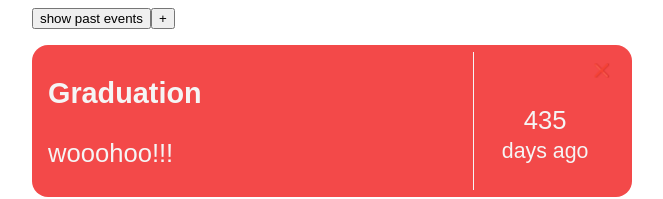
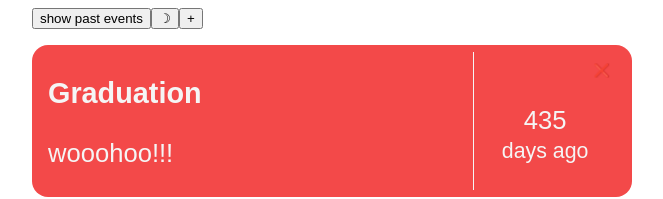
Before and after one commit to SydneyGoodwill/vue-countdown-starter, a Vue app: page / in a window 1280 px wide. Shown: the top 199 px of the page, without its empty margins (308-971 px from the left). Built offline with nearby package versions, Linux system fonts and the light colour scheme.

Commit message:
got grayMode toggle working

```diff
--- a/src/App.vue
+++ b/src/App.vue
@@ -1,20 +1,24 @@
 <template>
   <teleport to="#modal">
     <AddUpdateForm
-    v-if="showForm"
-    @close-form="closeForm()"
-    @add-new-event="add($event)"
-    @update-event="update($event)"
-    :currentEvent="currentEvent"
+      v-if="showForm"
+      @close-form="closeForm()"
+      @add-new-event="add($event)"
+      @update-event="update($event)"
+      :currentEvent="currentEvent"
     />
   </teleport>
   <div class="options">
     <button @click="showPastEvents = !showPastEvents">show past events</button>
+    <button @click="grayModeSet = !grayModeSet">
+      {{ grayModeSet ? "&#9788;" : "&#9789;" }}
+    </button>
     <button class="addNew" @click="showForm = !showForm">&#43;</button>
   </div>
   <ul>
     <li v-for="event in orderEvents" :key="event.id" @click="setForm(event)">
       <Event
+        :style="grayModeSet ? grayMode : ''"
         :event="event"
         :daysLeft="daysLeft(event)"
         :showPastEvents="showPastEvents"
@@ -77,10 +81,15 @@ export default {
   name: "App",
   components: {
     Event,
-    AddUpdateForm
+    AddUpdateForm,
   },
   data() {
     return {
+      grayModeSet: false,
+      grayMode: {
+        background: "lightslategray",
+        color: "#454444",
+      },
       events: eventData,
       showPastEvents: true,
       showForm: false,
@@ -92,21 +101,18 @@ export default {
       return this.events.findIndex((el) => el.id === id);
     },
     remove(event) {
-
       this.events.splice(this.findEventIndex(event.id), 1);
     },
     closeForm() {
-      this.showForm = false
+      this.showForm = false;
       this.currentEvent = {};
     },
     update(event) {
-
       this.events[this.findEventIndex(event.id)] = event;
     },
     setForm(event) {
       this.currentEvent = event || {};
       this.showForm = true;
-
     },
     add(event) {
       event.id = this.events.length + 1;
```
